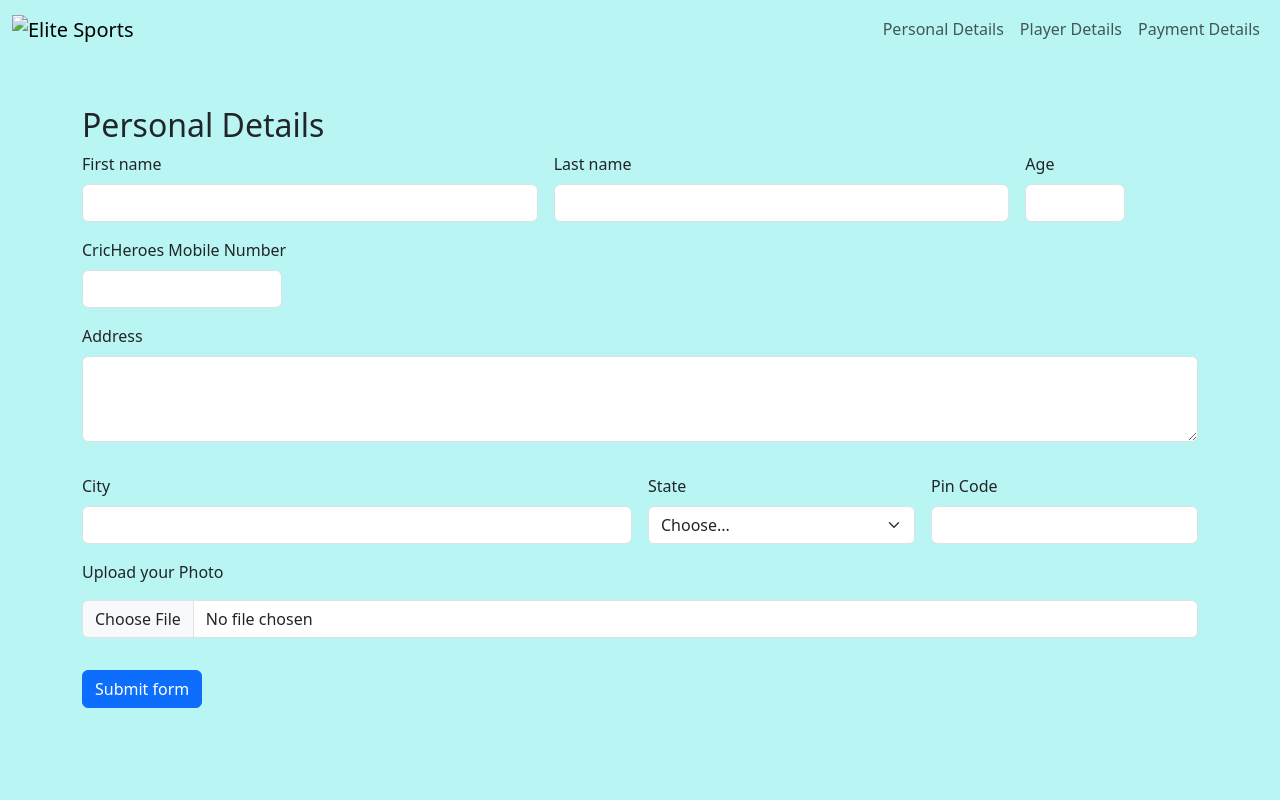
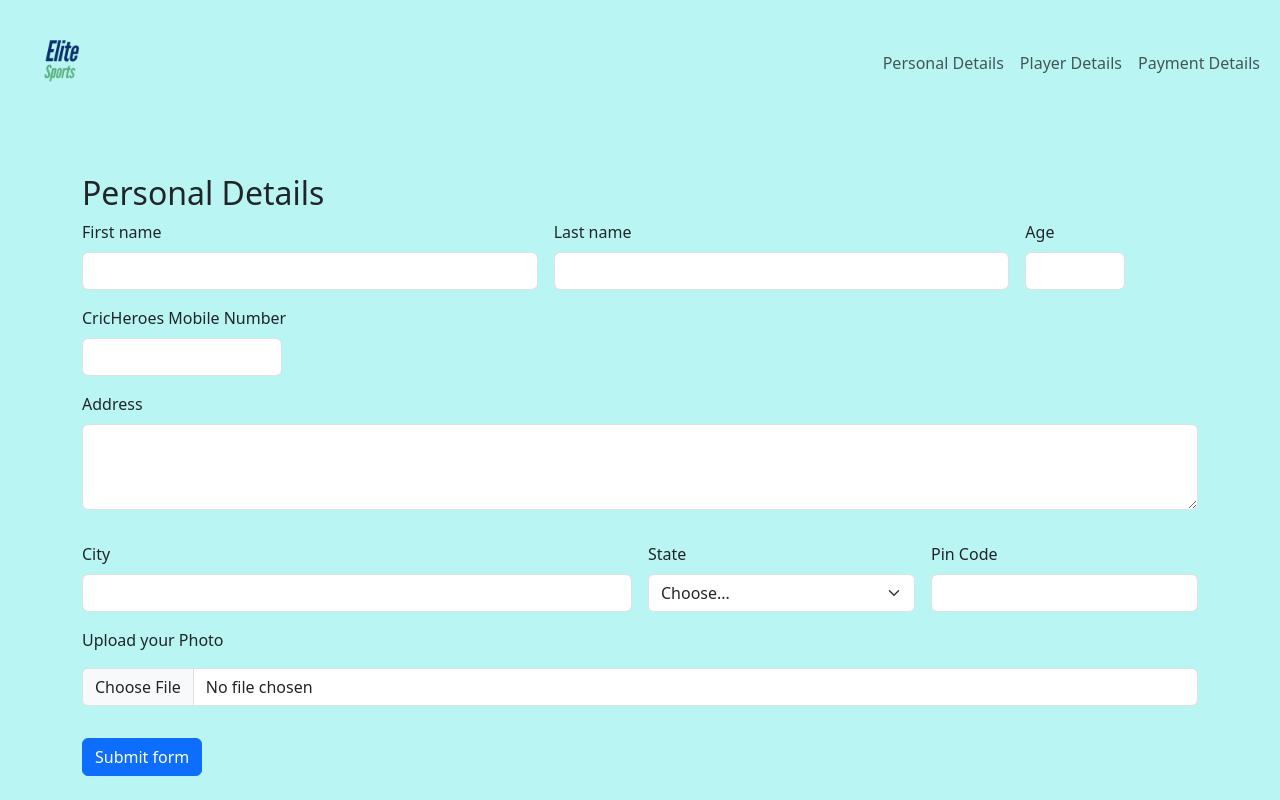
Before and after one commit to Rajpaul2002/Elite_sports, a plain HTML site: page index.html in a window 1280 px wide. Drawn offline with nearby package versions, Linux system fonts and the light colour scheme.

Commit message:
Update index.html

```diff
--- a/index.html
+++ b/index.html
@@ -31,7 +31,7 @@
         <div class="container-fluid">
             <!-- Logo -->
             <a class="navbar-brand" href="#">
-                <img src="./photos/photos/elite_sports.png" alt="Elite Sports">
+                <img src="elite_sports.png" alt="Elite Sports">
             </a>
             <!-- Toggler Button -->
             <button class="navbar-toggler" type="button" data-bs-toggle="collapse" data-bs-target="#navbarSupportedContent" aria-controls="navbarSupportedContent" aria-expanded="false" aria-label="Toggle navigation">
```
